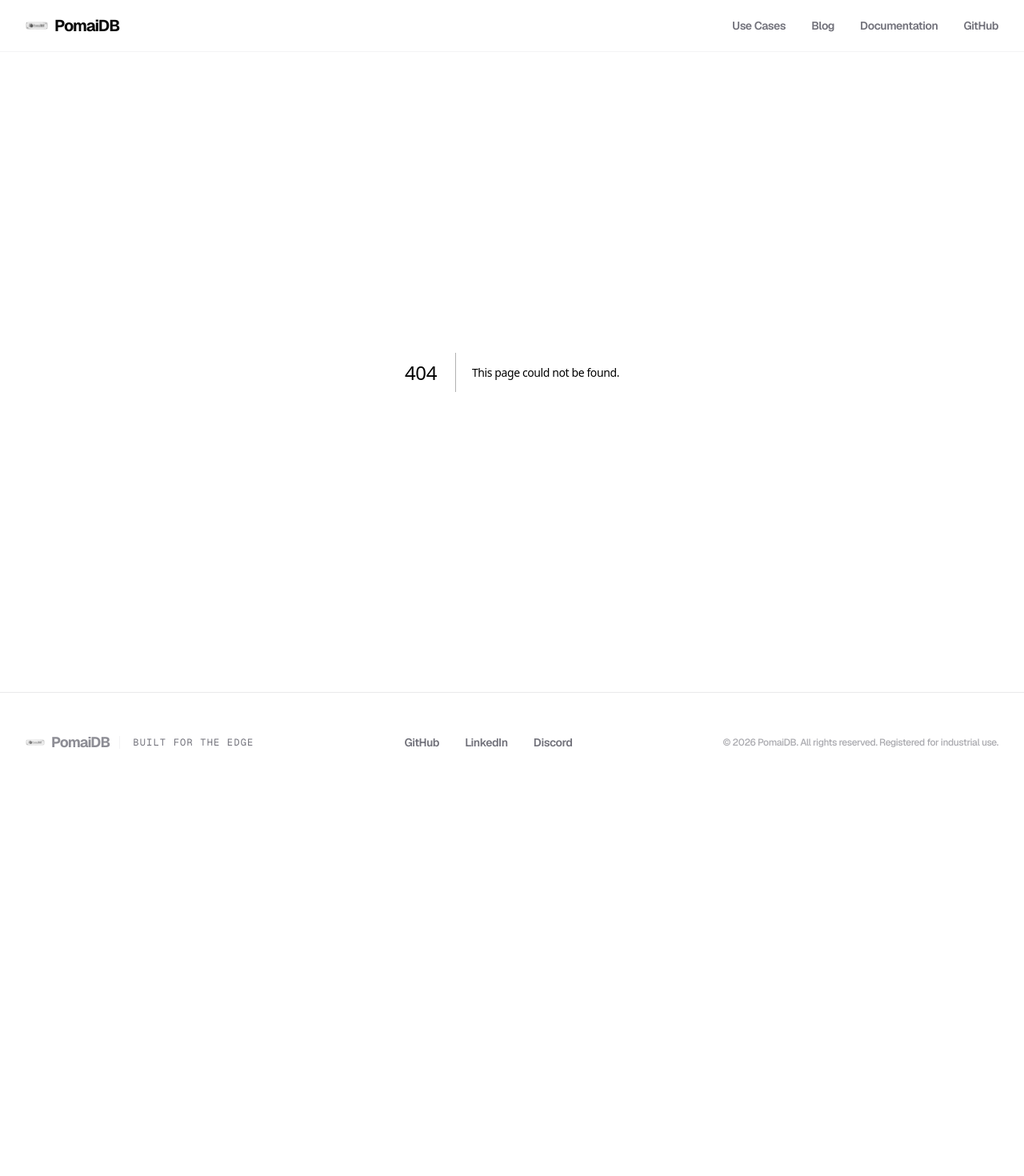
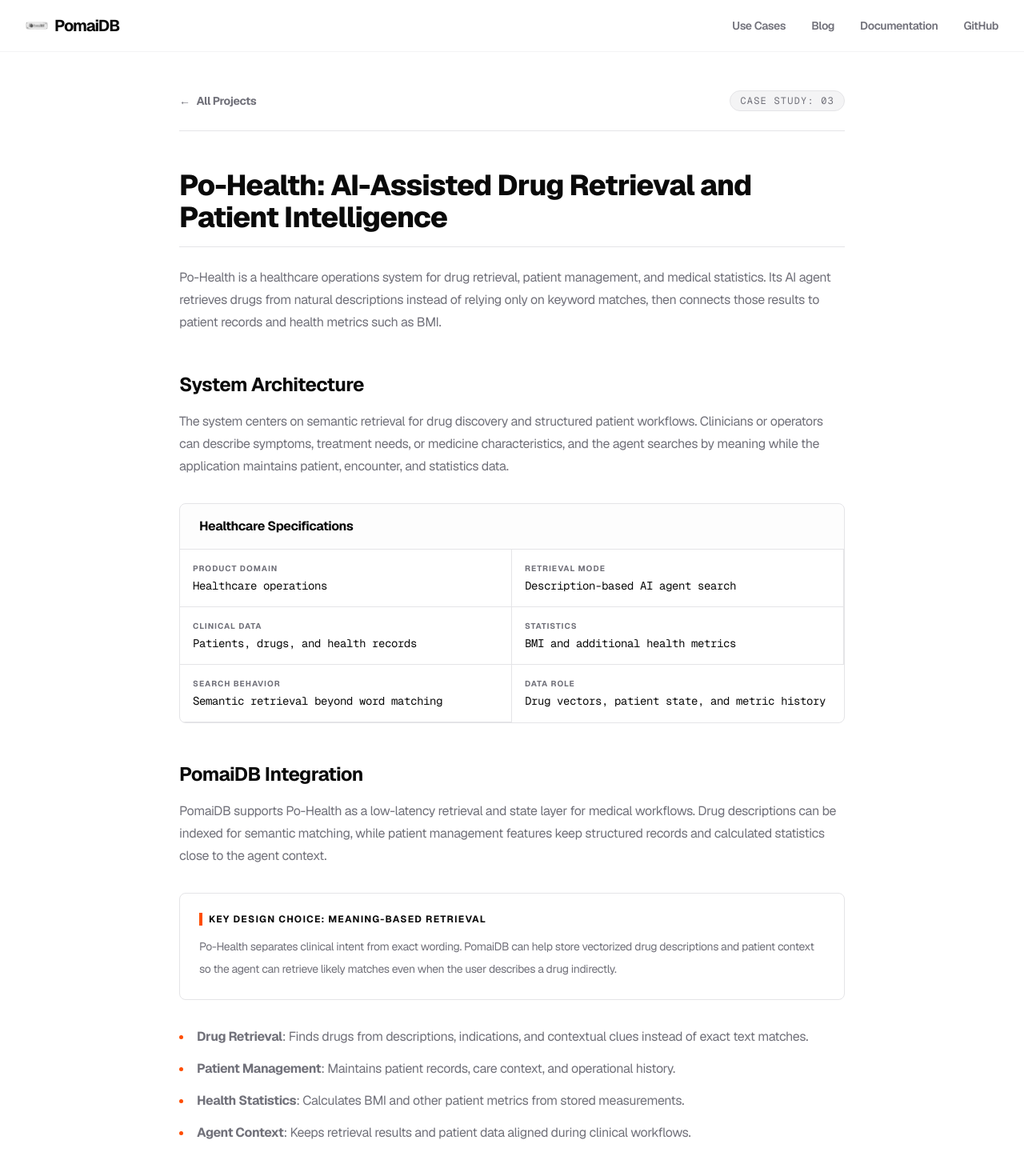
Before and after one commit to pomagrenate/pomaidb-web, a Next.js app: page /use-cases/po-health in a window 1280 px wide. Before the commit this address had no page. Shown: the top 1470 px of the page at 80% size. Before the commit the page ends 990 px from the top, so only its background shows below. Built offline with nearby package versions, Linux system fonts and the light colour scheme.

Commit message:
Add PomaiEm and Po-Health use cases

```diff
--- a/app/use-cases/page.tsx
+++ b/app/use-cases/page.tsx
@@ -23,14 +23,21 @@
           image="/logo.png" // Placeholder or branding
         />
 
-        {/* Placeholder for future use cases */}
-        <div className="rounded-2xl border-2 border-dashed border-border/50 flex flex-col items-center justify-center p-8 text-center bg-muted/10 grayscale opacity-40">
-          <div className="h-12 w-12 rounded-full border-2 border-dashed border-border mb-4 flex items-center justify-center">
-            <span className="text-xl font-bold">+</span>
-          </div>
-          <h3 className="font-bold text-lg">Next Case Study</h3>
-          <p className="text-sm text-muted-foreground mt-2">In development: Industrial Fault Detection & Smart City Analytics.</p>
-        </div>
+        <SolutionCard
+          title="PomaiEm HR System"
+          description="Multi-workspace HR SaaS using PomaiDB-backed agents for task automation, scheduling, chat, and salary workflows."
+          href="/use-cases/pomaiem-hr-system"
+          tags={["HR SaaS", "Agents", "Realtime"]}
+          image="/logo.png"
+        />
+
+        <SolutionCard
+          title="Po-Health"
+          description="Healthcare operations system with AI-assisted drug retrieval, patient management, and clinical statistics."
+          href="/use-cases/po-health"
+          tags={["Health", "AI Search", "Analytics"]}
+          image="/logo.png"
+        />
       </div>
     </div>
   );
--- /dev/null
+++ b/app/use-cases/po-health/page.tsx
@@ -0,0 +1,83 @@
+import React from "react";
+import Link from "next/link";
+import {
+  DocHeading,
+  DocSubHeading,
+  DocParagraph,
+  DocList,
+  DocHighlight,
+  DocTechnicalSpec,
+  DocNote
+} from "@/components/docs/doc-components";
+
+export default function PoHealthDetailPage() {
+  return (
+    <div className="max-w-4xl mx-auto py-12 px-6 lg:px-8">
+      <div className="mb-12 flex items-center justify-between border-b border-border pb-6">
+        <Link href="/use-cases" className="text-sm font-bold text-muted-foreground hover:text-primary transition-colors flex items-center gap-2 group">
+          <span className="inline-block transition-transform group-hover:translate-x-[-4px]">←</span> All Projects
+        </Link>
+        <span className="text-xs font-mono text-muted-foreground uppercase tracking-widest px-3 py-1 bg-muted rounded-full border border-border">Case Study: 03</span>
+      </div>
+
+      <DocHeading>Po-Health: AI-Assisted Drug Retrieval and Patient Intelligence</DocHeading>
+
+      <DocParagraph>
+        Po-Health is a healthcare operations system for drug retrieval, patient management, and medical statistics. Its AI agent retrieves drugs from natural descriptions instead of relying only on keyword matches, then connects those results to patient records and health metrics such as BMI.
+      </DocParagraph>
+
+      <div className="space-y-12 mt-12">
+        <section id="architecture">
+          <DocSubHeading>System Architecture</DocSubHeading>
+          <DocParagraph>
+            The system centers on semantic retrieval for drug discovery and structured patient workflows. Clinicians or operators can describe symptoms, treatment needs, or medicine characteristics, and the agent searches by meaning while the application maintains patient, encounter, and statistics data.
+          </DocParagraph>
+          <DocTechnicalSpec
+            title="Healthcare Specifications"
+            specs={[
+              { label: "Product Domain", value: "Healthcare operations" },
+              { label: "Retrieval Mode", value: "Description-based AI agent search" },
+              { label: "Clinical Data", value: "Patients, drugs, and health records" },
+              { label: "Statistics", value: "BMI and additional health metrics" },
+              { label: "Search Behavior", value: "Semantic retrieval beyond word matching" },
+              { label: "Data Role", value: "Drug vectors, patient state, and metric history" },
+            ]}
+          />
+        </section>
+
+        <section id="integration">
+          <DocSubHeading>PomaiDB Integration</DocSubHeading>
+          <DocParagraph>
+            PomaiDB supports Po-Health as a low-latency retrieval and state layer for medical workflows. Drug descriptions can be indexed for semantic matching, while patient management features keep structured records and calculated statistics close to the agent context.
+          </DocParagraph>
+          <DocHighlight title="Key Design Choice: Meaning-Based Retrieval">
+            Po-Health separates clinical intent from exact wording. PomaiDB can help store vectorized drug descriptions and patient context so the agent can retrieve likely matches even when the user describes a drug indirectly.
+          </DocHighlight>
+          <DocList>
+            <li><strong>Drug Retrieval</strong>: Finds drugs from descriptions, indications, and contextual clues instead of exact text matches.</li>
+            <li><strong>Patient Management</strong>: Maintains patient records, care context, and operational history.</li>
+            <li><strong>Health Statistics</strong>: Calculates BMI and other patient metrics from stored measurements.</li>
+            <li><strong>Agent Context</strong>: Keeps retrieval results and patient data aligned during clinical workflows.</li>
+          </DocList>
+        </section>
+
+        <section id="resources">
+          <DocSubHeading>Technical Resources</DocSubHeading>
+          <DocNote title="Demo Video">
+            Watch the Po-Health demo: <a href="https://youtu.be/-3J2Cwv7lno?si=8-klZDhR6MikEBNN" target="_blank" rel="noopener noreferrer" className="text-primary hover:underline">Po-Health AI drug retrieval system</a>
+          </DocNote>
+        </section>
+      </div>
+
+      <div className="mt-24 pt-12 border-t border-border flex flex-col items-center text-center">
+        <h3 className="font-bold text-lg mb-4">Want to link PomaiDB into your project?</h3>
+        <Link
+          href="/docs"
+          className="rounded-full bg-primary px-8 py-3.5 text-sm font-bold text-white hover:bg-primary/90 transition-all shadow-lg shadow-primary/20 hover:scale-105 active:scale-95"
+        >
+          Read the Engineering Manual
+        </Link>
+      </div>
+    </div>
+  );
+}
--- /dev/null
+++ b/app/use-cases/pomaiem-hr-system/page.tsx
@@ -0,0 +1,83 @@
+import React from "react";
+import Link from "next/link";
+import {
+  DocHeading,
+  DocSubHeading,
+  DocParagraph,
+  DocList,
+  DocHighlight,
+  DocTechnicalSpec,
+  DocNote
+} from "@/components/docs/doc-components";
+
+export default function PomaiEmHrSystemDetailPage() {
+  return (
+    <div className="max-w-4xl mx-auto py-12 px-6 lg:px-8">
+      <div className="mb-12 flex items-center justify-between border-b border-border pb-6">
+        <Link href="/use-cases" className="text-sm font-bold text-muted-foreground hover:text-primary transition-colors flex items-center gap-2 group">
+          <span className="inline-block transition-transform group-hover:translate-x-[-4px]">←</span> All Projects
+        </Link>
+        <span className="text-xs font-mono text-muted-foreground uppercase tracking-widest px-3 py-1 bg-muted rounded-full border border-border">Case Study: 02</span>
+      </div>
+
+      <DocHeading>PomaiEm HR System: Agentic Workforce Operations SaaS</DocHeading>
+
+      <DocParagraph>
+        PomaiEm is an HR system SaaS built for many workspace sizes, from small teams to enterprise departments. It combines workspace management, real-time collaboration, automated task creation, shift scheduling, and salary wage calculation into a microservices-oriented operations platform.
+      </DocParagraph>
+
+      <div className="space-y-12 mt-12">
+        <section id="architecture">
+          <DocSubHeading>System Architecture</DocSubHeading>
+          <DocParagraph>
+            PomaiEm uses automation agents to turn common HR activities into repeatable workflows. Agents can create tasks, assign schedules, track workspace events, and coordinate with payroll logic while each tenant keeps its operational context isolated.
+          </DocParagraph>
+          <DocTechnicalSpec
+            title="Operational Specifications"
+            specs={[
+              { label: "Product Domain", value: "HR System SaaS" },
+              { label: "Workspace Model", value: "Small teams to enterprise" },
+              { label: "Automation Layer", value: "Task, schedule, and payroll agents" },
+              { label: "Collaboration", value: "Real-time chat and workspace activity" },
+              { label: "Architecture", value: "Microservices-oriented services" },
+              { label: "Data Role", value: "Tenant context, event state, and workflow memory" },
+            ]}
+          />
+        </section>
+
+        <section id="integration">
+          <DocSubHeading>PomaiDB Integration</DocSubHeading>
+          <DocParagraph>
+            PomaiDB fits the workload as a local operational memory layer for agent tasks and workspace events. The system can keep fast state for active schedules, task queues, chat context, payroll calculations, and workspace-specific rules without pushing every interaction through a distant data path.
+          </DocParagraph>
+          <DocHighlight title="Key Design Choice: Workspace-Aware Automation">
+            PomaiEm treats each workspace as a bounded automation context. PomaiDB can retain the agent state needed to make scheduling, assignment, chat, and salary workflows feel immediate while still supporting many tenant sizes.
+          </DocHighlight>
+          <DocList>
+            <li><strong>Task Automation</strong>: Agents create and assign work items from operational triggers.</li>
+            <li><strong>Schedule Assignment</strong>: Shift and calendar logic can be computed against workspace-specific availability.</li>
+            <li><strong>Salary Wage Calculation</strong>: Payroll workflows can use attendance, role, and schedule state for automated calculations.</li>
+            <li><strong>Real-Time Collaboration</strong>: Chat and workspace events stay connected to the same operational context agents use.</li>
+          </DocList>
+        </section>
+
+        <section id="resources">
+          <DocSubHeading>Technical Resources</DocSubHeading>
+          <DocNote title="Demo Video">
+            Watch the PomaiEm HR System demo: <a href="https://youtu.be/0ujbOGHRLHg?si=aRrWZYA2nXiCNBKl" target="_blank" rel="noopener noreferrer" className="text-primary hover:underline">PomaiEm HR System SaaS</a>
+          </DocNote>
+        </section>
+      </div>
+
+      <div className="mt-24 pt-12 border-t border-border flex flex-col items-center text-center">
+        <h3 className="font-bold text-lg mb-4">Want to link PomaiDB into your project?</h3>
+        <Link
+          href="/docs"
+          className="rounded-full bg-primary px-8 py-3.5 text-sm font-bold text-white hover:bg-primary/90 transition-all shadow-lg shadow-primary/20 hover:scale-105 active:scale-95"
+        >
+          Read the Engineering Manual
+        </Link>
+      </div>
+    </div>
+  );
+}
```
